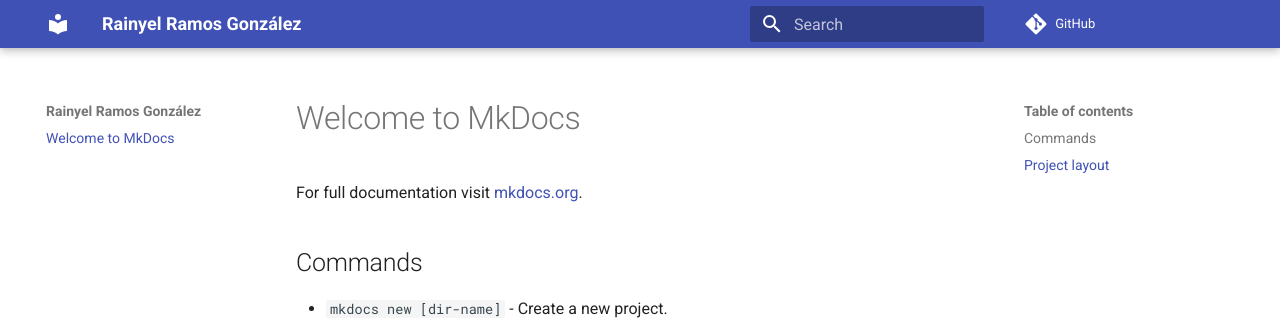
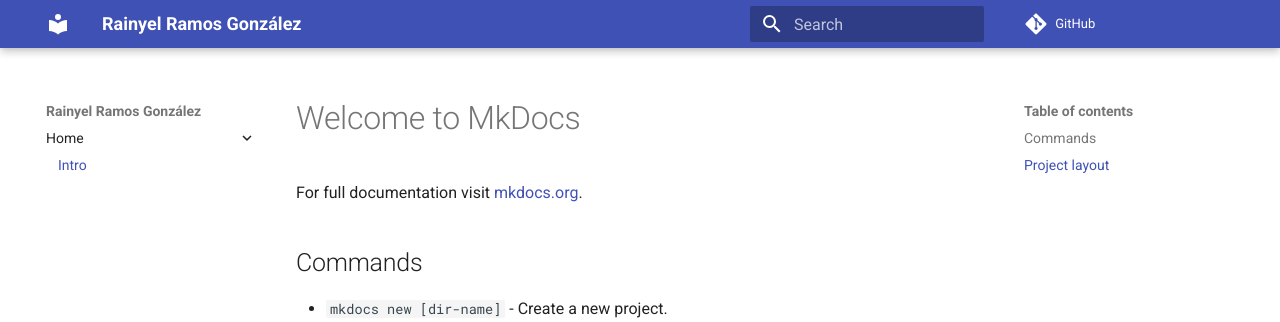
Before and after one commit to rayniel95/rayniel95.github.io, an MkDocs documentation site: the page built from docs/index.md, in a window 1280 px wide. Shown: the top 322 px of the page. Built offline with MkDocs 1.6.1 and Material for MkDocs 9.7.7, drawn with Linux system fonts in a browser that asks for light colours; part of the change alters nothing that is shown.

Commit message:
added home

```diff
--- a/mkdocs.yml
+++ b/mkdocs.yml
@@ -3,3 +3,6 @@ site_url: https://rayniel95.github.io
 repo_url: https://github.com/rayniel95
 theme:
   name: material
+nav:
+  - Home:
+    - Intro: index.md
```
